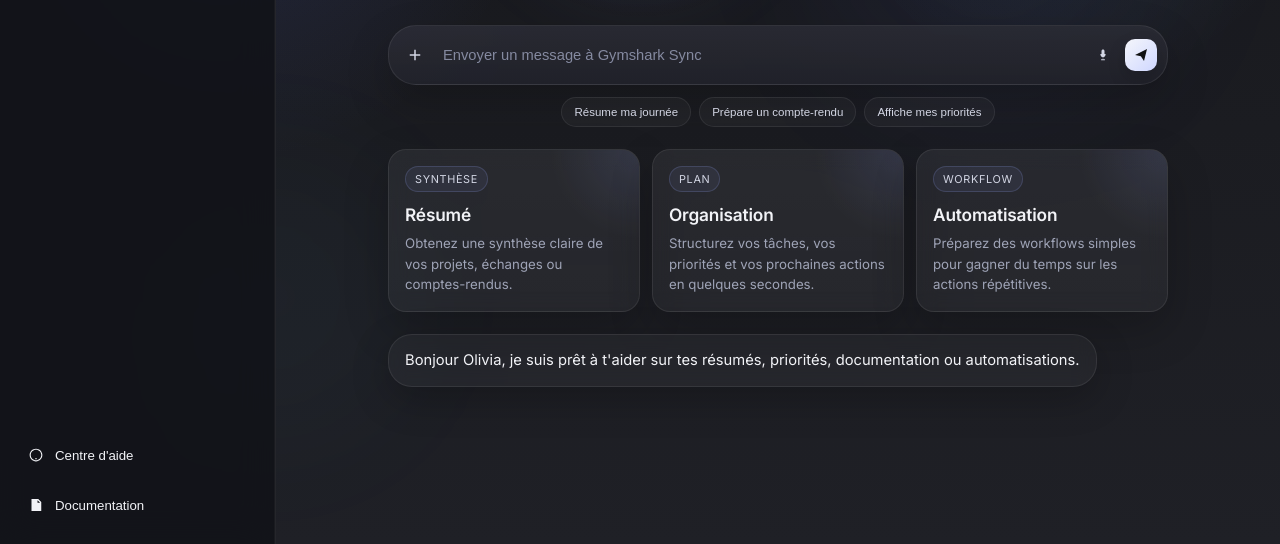
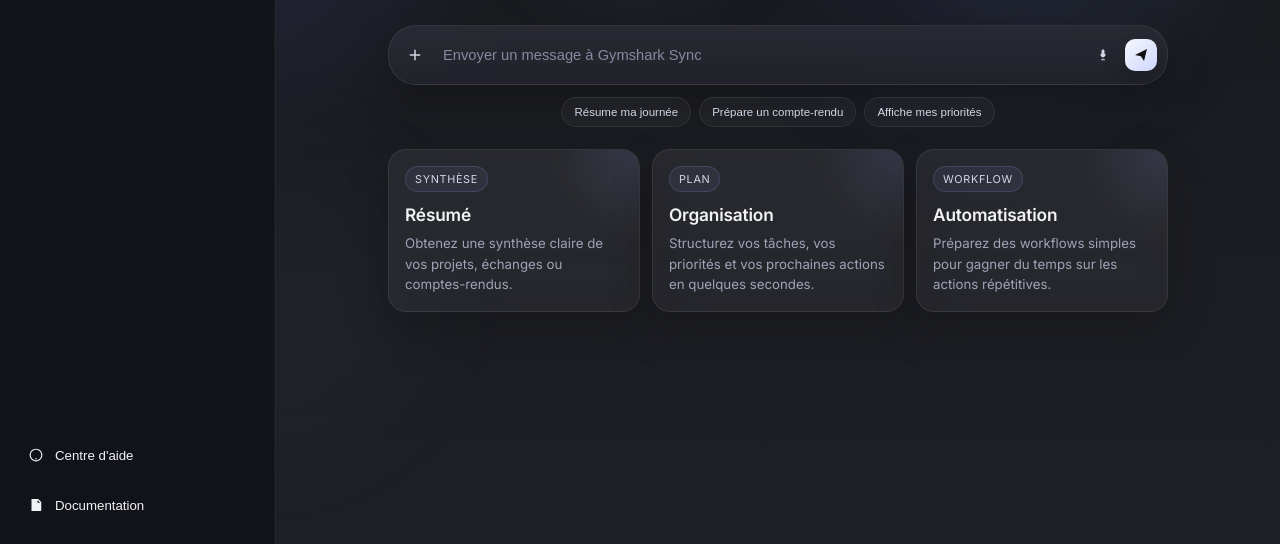
Before and after one commit to KrustylaD/Projet-Gymshark---Sync, a plain HTML site: page frontend/index.html in a window 1280 px wide. Shown: the part 290-834 px from the top of the page. Drawn offline with Linux system fonts and the light colour scheme; no server answers.

Commit message:
fix: remove default assistant message from conversation section

```diff
--- a/frontend/index.html
+++ b/frontend/index.html
@@ -170,9 +170,6 @@
                 </div>
 
                 <section class="fil-conversation">
-                    <article class="message message-assistant">
-                        <p>Bonjour Olivia, je suis prêt à t'aider sur tes résumés, priorités, documentation ou automatisations.</p>
-                    </article>
                 </section>
 
                 <div class="barre-saisie-fixe">
```
